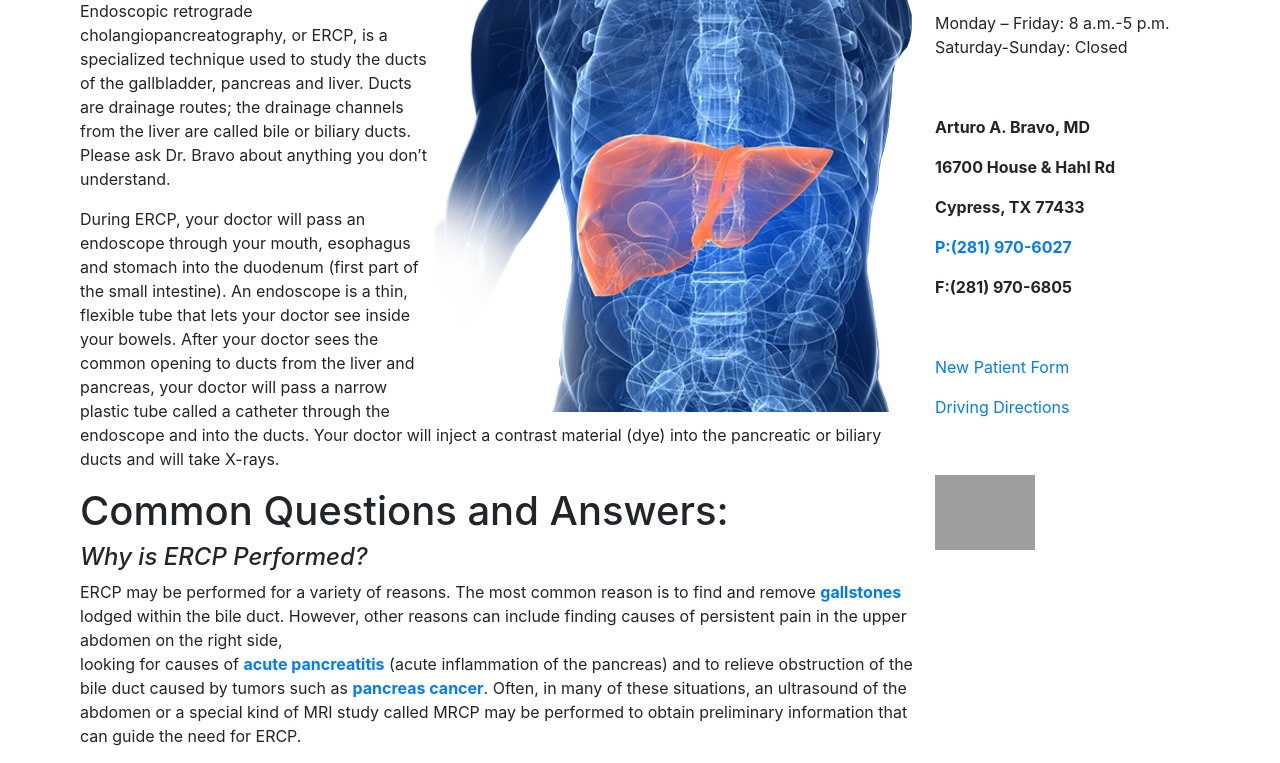
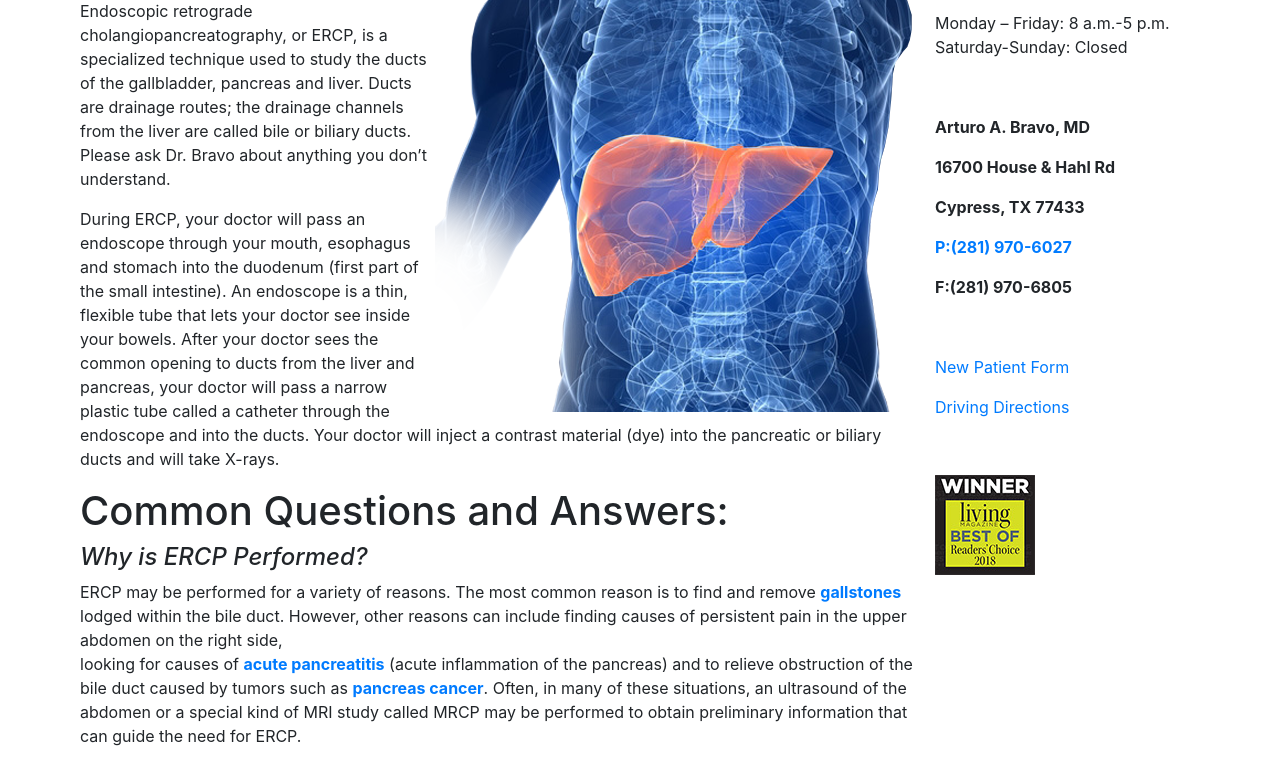
Before and after one commit to jlbalde2/bravogastro, a Django app: page /services/ercp/ in a window 1280 px wide. Shown: the part 994-1757 px from the top of the page. Run offline with Django 3.2, Linux system fonts and the light colour scheme; some libraries are stand-ins or nearby versions; grey boxes are pictures that could not be loaded.

Commit message:
Add files via upload

```diff
--- a/templates/services/bravopHMonitoring.html
+++ b/templates/services/bravopHMonitoring.html
@@ -102,7 +102,7 @@
         <p><a href="https://www.google.com/maps/dir//''/@29.9292577,-95.6251579,13z/data=!4m8!4m7!1m0!1m5!1m1!1s0x8640d111a34ee28b:0x25c698e7b40246f2!2m2!1d-95.5901383!2d29.9291879">Driving Directions</a></p>
         <p>&nbsp;</p></div>
         <a href="https://www.livingmagazine.net/the-2018-best-of-cy-fair-readers-choice-winners">
-        <img src="https://bravogastro.com/wp-content/uploads/2019/04/Facebook-Profile-Photo.jpg" width="100" height="100" class="image wp-image-166 attachment-full size-full" loading="lazy" style="max-width: 100%; height: auto;"></a>
+        <img src="../../media/HOME_files/livingwinner2018.jpeg" width="100" height="100" class="image wp-image-166 attachment-full size-full" loading="lazy" style="max-width: 100%; height: auto;"></a>
     </div>
     <div class="clear">
     </div>
--- a/templates/services/colonoscopy.html
+++ b/templates/services/colonoscopy.html
@@ -88,7 +88,7 @@
       <p>F:(281) 970-6805</p> <p>&nbsp;</p>      <p>&nbsp;</p> <p>
         <a style="text-decoration:none" href="/patientForms">New Patient Form</a></p> <p><a href="https://www.google.com/maps/dir//''/@29.9292577,-95.6251579,13z/data=!4m8!4m7!1m0!1m5!1m1!1s0x8640d111a34ee28b:0x25c698e7b40246f2!2m2!1d-95.5901383!2d29.9291879">Driving Directions</a></p> <p>&nbsp;</p>
     <a href="https://www.livingmagazine.net/the-2018-best-of-cy-fair-readers-choice-winners">
-            <img src="https://bravogastro.com/wp-content/uploads/2019/04/Facebook-Profile-Photo.jpg" width="100" height="100" class="image wp-image-166 attachment-full size-full" loading="lazy" style="max-width: 100%; height: auto;"></a>
+            <img src="../../media/HOME_files/livingwinner2018.jpeg" width="100" height="100" class="image wp-image-166 attachment-full size-full" loading="lazy" style="max-width: 100%; height: auto;"></a>
         </div>
     </div>
 
--- a/templates/services/ercp.html
+++ b/templates/services/ercp.html
@@ -85,7 +85,7 @@
             <p><a href="https://www.google.com/maps/dir//''/@29.9292577,-95.6251579,13z/data=!4m8!4m7!1m0!1m5!1m1!1s0x8640d111a34ee28b:0x25c698e7b40246f2!2m2!1d-95.5901383!2d29.9291879">Driving Directions</a></p>
             <p>&nbsp;</p></div>
             <a href="https://www.livingmagazine.net/the-2018-best-of-cy-fair-readers-choice-winners">
-            <img src="https://bravogastro.com/wp-content/uploads/2019/04/Facebook-Profile-Photo.jpg" width="100" height="100" class="image wp-image-166 attachment-full size-full" loading="lazy" style="max-width: 100%; height: auto;"></a>
+            <img src="../../media/HOME_files/livingwinner2018.jpeg" width="100" height="100" class="image wp-image-166 attachment-full size-full" loading="lazy" style="max-width: 100%; height: auto;"></a>
         </div>
         <div class="clear">
         </div>
--- a/templates/services/pillCam.html
+++ b/templates/services/pillCam.html
@@ -101,7 +101,7 @@
         <p><a href="https://www.google.com/maps/dir//''/@29.9292577,-95.6251579,13z/data=!4m8!4m7!1m0!1m5!1m1!1s0x8640d111a34ee28b:0x25c698e7b40246f2!2m2!1d-95.5901383!2d29.9291879">Driving Directions</a></p>
         <p>&nbsp;</p></div>
         <a href="https://www.livingmagazine.net/the-2018-best-of-cy-fair-readers-choice-winners">
-        <img src="https://bravogastro.com/wp-content/uploads/2019/04/Facebook-Profile-Photo.jpg" width="100" height="100" class="image wp-image-166 attachment-full size-full" loading="lazy" style="max-width: 100%; height: auto;"></a>
+        <img src="../../media/HOME_files/livingwinner2018.jpeg" width="100" height="100" class="image wp-image-166 attachment-full size-full" loading="lazy" style="max-width: 100%; height: auto;"></a>
     </div>
     <div class="clear">
     </div>
--- a/templates/services/upperEndoscopy.html
+++ b/templates/services/upperEndoscopy.html
@@ -98,7 +98,7 @@
                 <p><a href="https://www.google.com/maps/dir//''/@29.9292577,-95.6251579,13z/data=!4m8!4m7!1m0!1m5!1m1!1s0x8640d111a34ee28b:0x25c698e7b40246f2!2m2!1d-95.5901383!2d29.9291879">Driving Directions</a></p>
                 <p>&nbsp;</p></div>
                 <a href="https://www.livingmagazine.net/the-2018-best-of-cy-fair-readers-choice-winners">
-                <img src="https://bravogastro.com/wp-content/uploads/2019/04/Facebook-Profile-Photo.jpg" width="100" height="100" class="image wp-image-166 attachment-full size-full" loading="lazy" style="max-width: 100%; height: auto;"></a>
+                <img src="../../media/HOME_files/livingwinner2018.jpeg" width="100" height="100" class="image wp-image-166 attachment-full size-full" loading="lazy" style="max-width: 100%; height: auto;"></a>
             </div>
             <div class="clear">
             </div>
```
